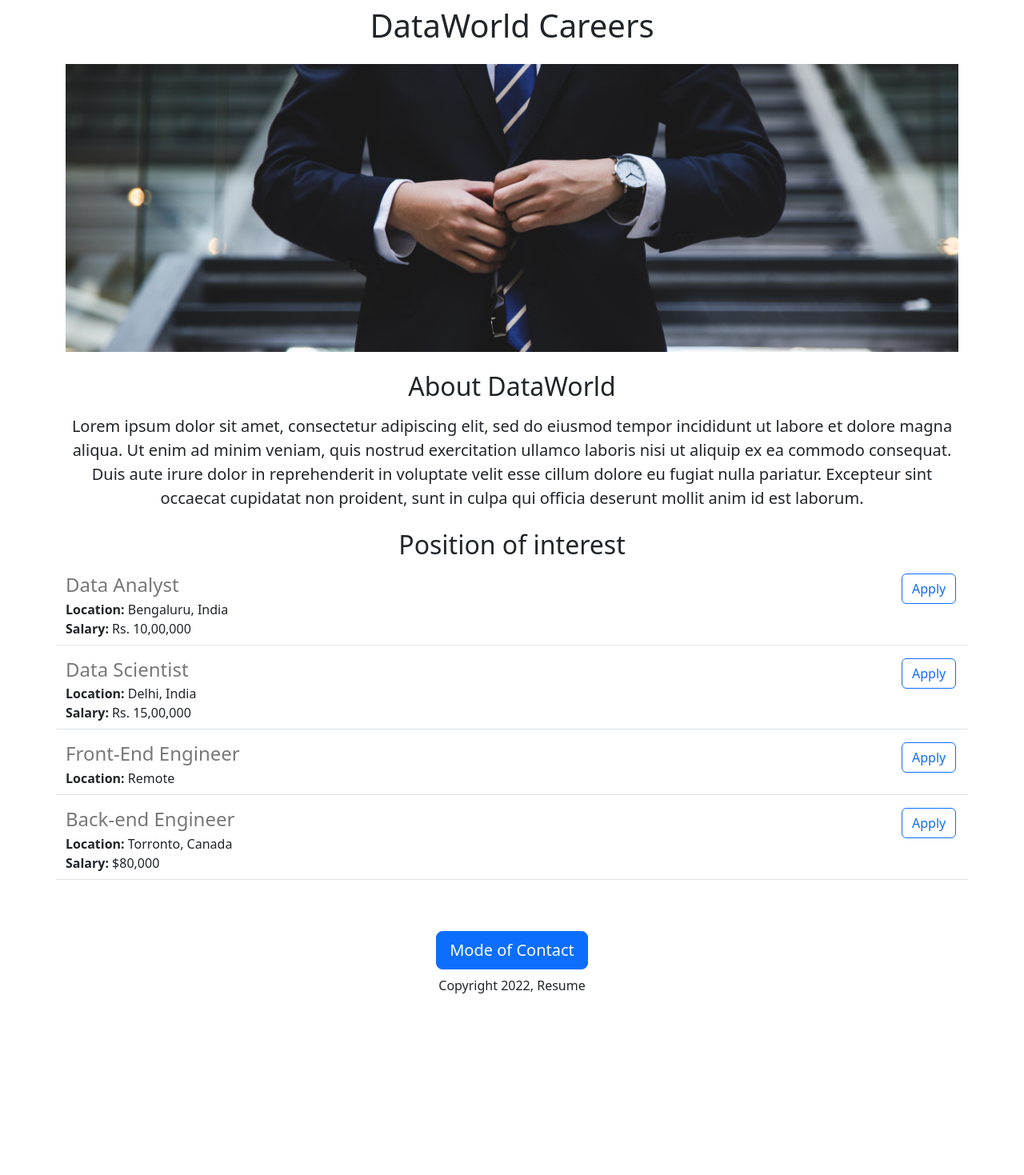
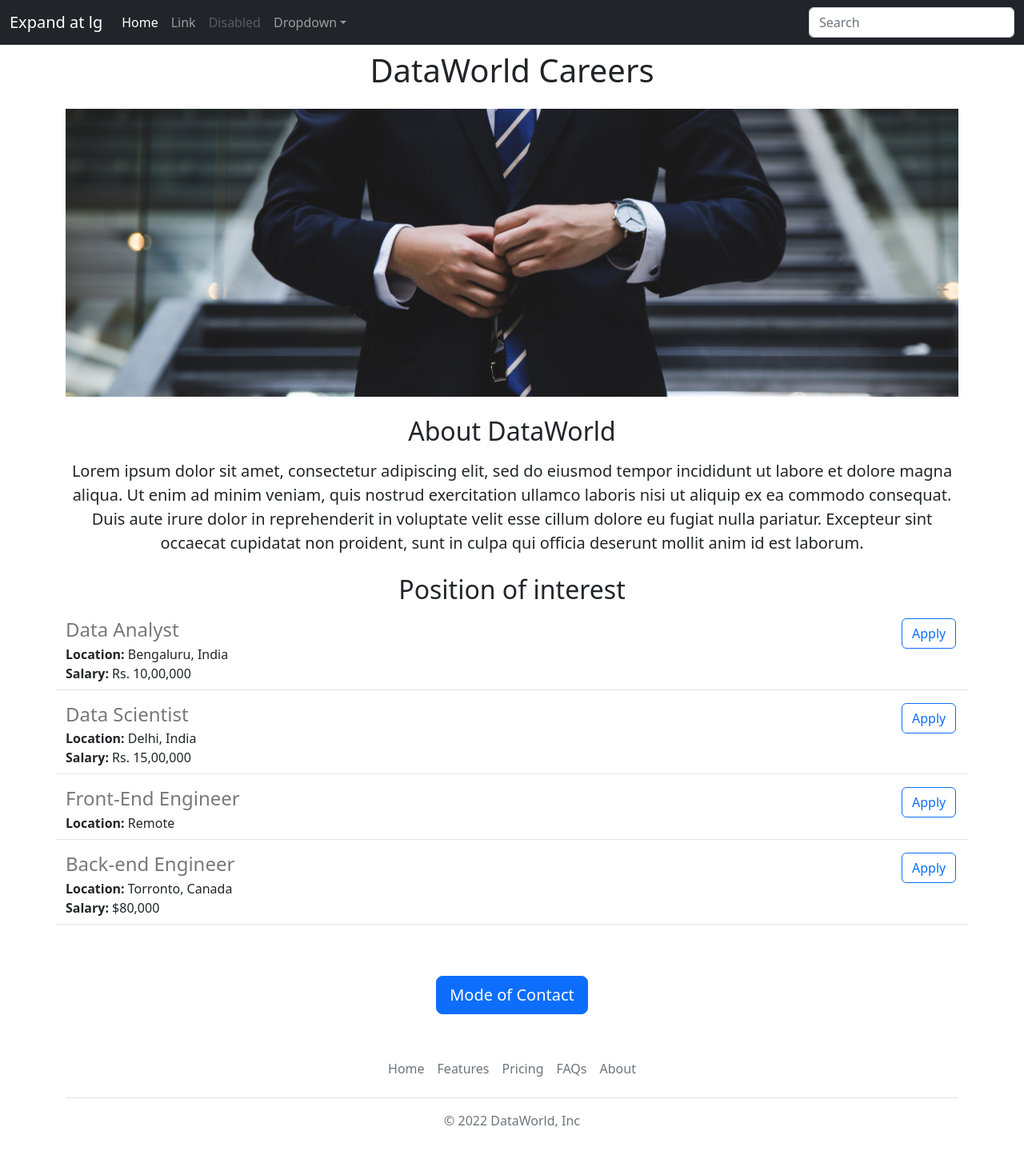
Before and after one commit to Mohsajjad/web-development-using-python-flask, a Flask app: page / in a window 1280 px wide. Shown: the whole page at 80% size. Before the commit the page ends 1242 px from the top, so only its background shows below. Run offline with Flask 2, Linux system fonts and the light colour scheme.

Commit message:
Added header and footer

```diff
--- /dev/null
+++ b/templates/footer.html
@@ -0,0 +1,12 @@
+<div class="container">
+  <footer class="py-3 my-4">
+    <ul class="nav justify-content-center border-bottom pb-3 mb-3">
+      <li class="nav-item"><a href="#" class="nav-link px-2 text-muted">Home</a></li>
+      <li class="nav-item"><a href="#" class="nav-link px-2 text-muted">Features</a></li>
+      <li class="nav-item"><a href="#" class="nav-link px-2 text-muted">Pricing</a></li>
+      <li class="nav-item"><a href="#" class="nav-link px-2 text-muted">FAQs</a></li>
+      <li class="nav-item"><a href="#" class="nav-link px-2 text-muted">About</a></li>
+    </ul>
+    <p class="text-center text-muted">&copy; 2022 DataWorld, Inc</p>
+  </footer>
+</div>
--- a/templates/home.html
+++ b/templates/home.html
@@ -14,6 +14,7 @@
     </style>
   </head>
   <body>
+    {%  include 'navbar.html' %}
     <div class='container'>
       <h1 class = 'text-center mt-2 mb-4'>{{company_name}} Careers</h1>
       <img class='img-fluid' id='banner' src='http://web-development-using-python-flask.nightraven786.repl.co/static/banner.jpg' height='200' width='700'>
@@ -30,8 +31,9 @@
       </p>
       <div class = 'text-center'>
         <button class = 'btn btn-primary btn-lg mt-5 mb-2'>Mode of Contact</button>
-        <p>Copyright 2022, Resume</p>
+
       </div>
     </div>
+    {% include 'footer.html' %}
   </body>
 </html>
--- /dev/null
+++ b/templates/navbar.html
@@ -0,0 +1,35 @@
+ <nav class="navbar navbar-expand-lg navbar-dark bg-dark fixed-top" aria-label="Fifth navbar example">
+    <div class="container-fluid">
+      <a class="navbar-brand" href="#">Expand at lg</a>
+      <button class="navbar-toggler" type="button" data-bs-toggle="collapse" data-bs-target="#navbarsExample05" aria-controls="navbarsExample05" aria-expanded="false" aria-label="Toggle navigation">
+        <span class="navbar-toggler-icon"></span>
+      </button>
+
+      <div class="collapse navbar-collapse" id="navbarsExample05">
+        <ul class="navbar-nav me-auto mb-2 mb-lg-0">
+          <li class="nav-item">
+            <a class="nav-link active" aria-current="page" href="#">Home</a>
+          </li>
+          <li class="nav-item">
+            <a class="nav-link" href="#">Link</a>
+          </li>
+          <li class="nav-item">
+            <a class="nav-link disabled">Disabled</a>
+          </li>
+          <li class="nav-item dropdown">
+            <a class="nav-link dropdown-toggle" href="#" data-bs-toggle="dropdown" aria-expanded="false">Dropdown</a>
+            <ul class="dropdown-menu">
+              <li><a class="dropdown-item" href="#">Action</a></li>
+              <li><a class="dropdown-item" href="#">Another action</a></li>
+              <li><a class="dropdown-item" href="#">Something else here</a></li>
+            </ul>
+          </li>
+        </ul>
+        <form role="search">
+          <input class="form-control" type="search" placeholder="Search" aria-label="Search">
+        </form>
+      </div>
+    </div>
+  </nav>
+
+<div style='height:56px'></div>
```
